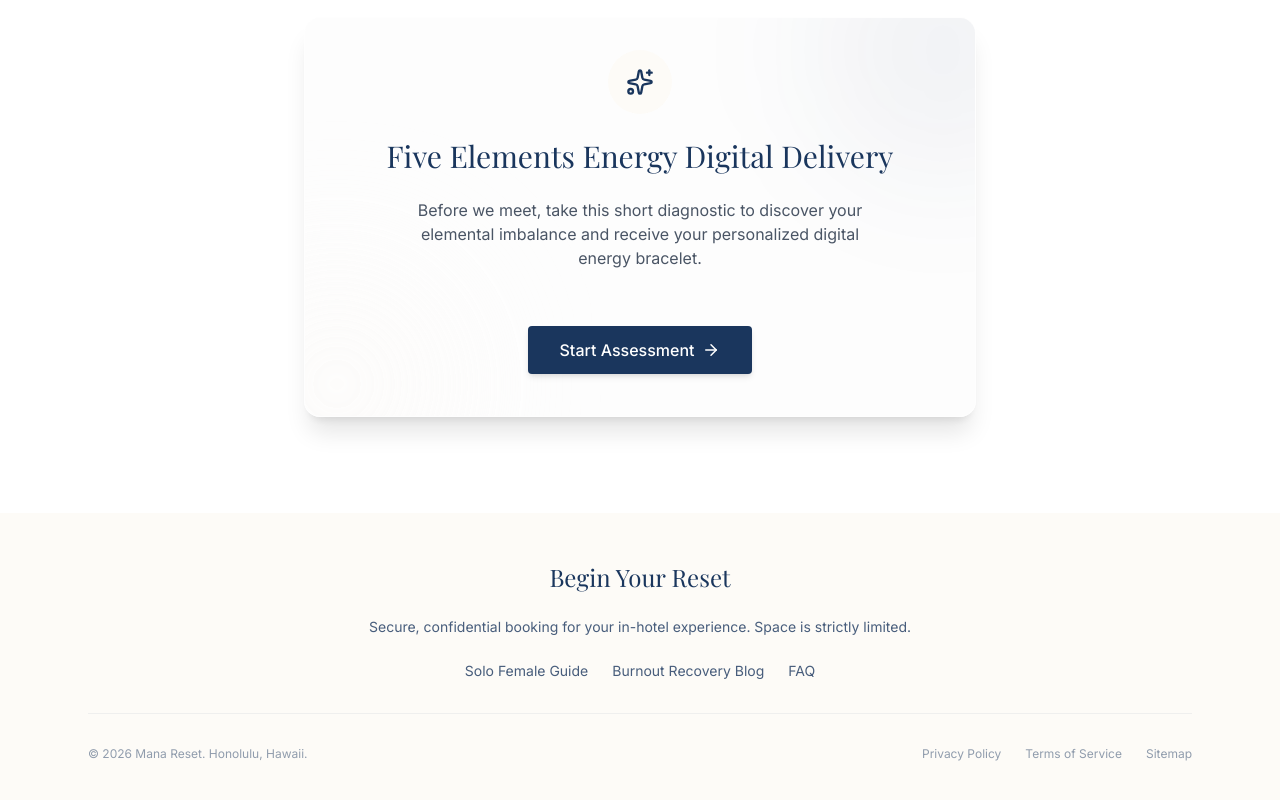
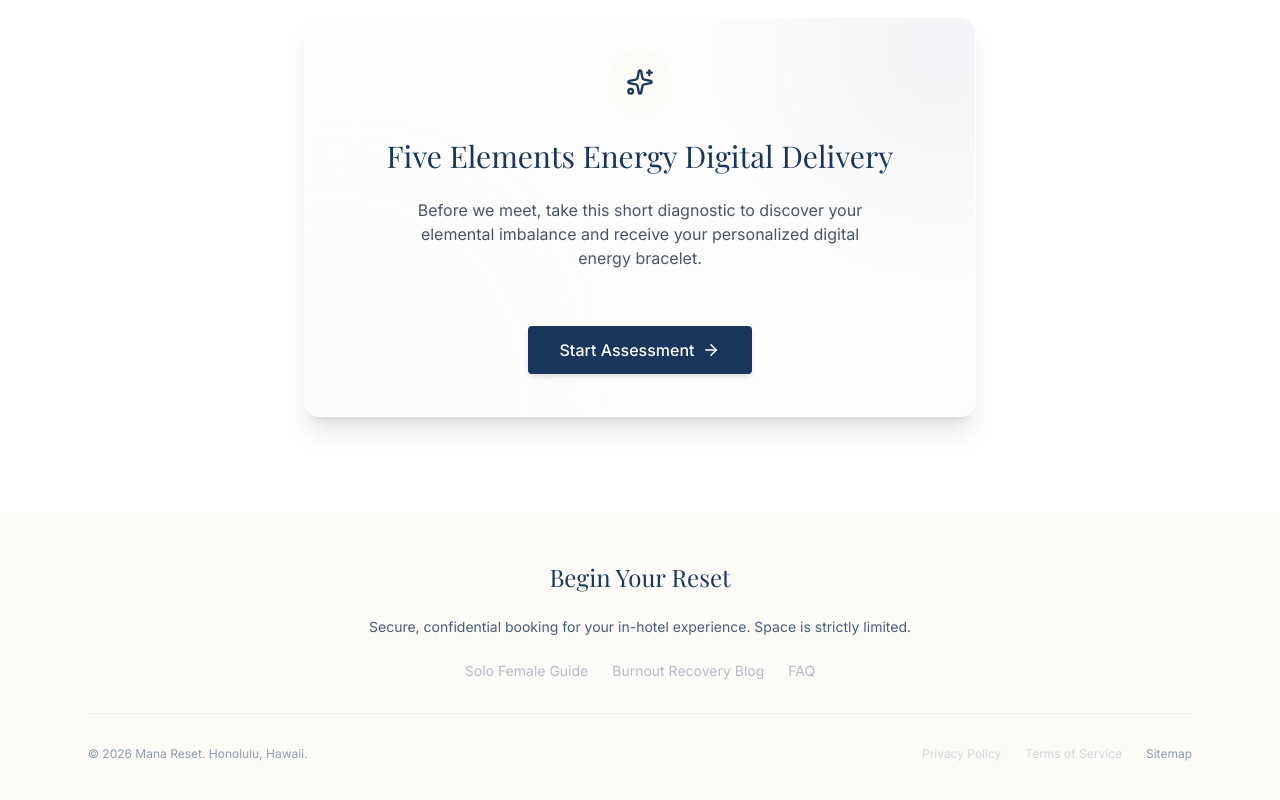
Before and after one commit to acutherapy/mana-web, a Next.js app: page /en in a window 1280 px wide. Shown: the part 3077-3877 px from the top of the page. Built offline with nearby package versions, Linux system fonts and the light colour scheme; a web font is replaced by a local one.

Commit message:
Refactor footer links to use NavItem component

```diff
--- a/src/components/Footer.tsx
+++ b/src/components/Footer.tsx
@@ -1,27 +1,73 @@
 import Link from 'next/link';
 import { getDictionary } from '@/i18n/getDictionary';
 
+// 🔥 全局开关：false = 不可点击（占位） / true = 正常跳转
+const ENABLE_LINKS = false;
+
 export default async function Footer({ lang }: { lang: 'en'|'zh'|'ja'|'ko'|'es' }) {
   const dict = await getDictionary(lang);
+
+  // 🔥 小组件：自动判断是否可点击
+  const NavItem = ({
+    href,
+    children,
+  }: {
+    href: string;
+    children: React.ReactNode;
+  }) => {
+    if (ENABLE_LINKS) {
+      return (
+        <Link href={href} className="hover:underline">
+          {children}
+        </Link>
+      );
+    }
+
+    return (
+      <span className="opacity-40 cursor-not-allowed">
+        {children}
+      </span>
+    );
+  };
+
   return (
     <footer className="bg-sand py-12 text-ocean/80">
       <div className="max-w-6xl mx-auto px-6">
         <div className="text-center space-y-6">
           <h2 className="font-serif text-2xl text-ocean">{dict.footer?.title}</h2>
           <p className="text-sm">{dict.footer?.subtitle}</p>
+
           <div className="flex justify-center gap-6 text-sm underline-offset-4 mb-8">
-            <Link href={`/${lang}/solo-hawaii`} className="hover:underline">{dict.footer?.guide}</Link>
-            <Link href={`/${lang}/blog/hawaii-reset-trip-burnout-recovery`} className="hover:underline">{dict.footer?.blog}</Link>
-            <Link href={`/${lang}/faq`} className="hover:underline">{dict.footer?.faq}</Link>
+            <NavItem href={`/${lang}/solo-hawaii`}>
+              {dict.footer?.guide}
+            </NavItem>
+
+            <NavItem href={`/${lang}/blog/hawaii-reset-trip-burnout-recovery`}>
+              {dict.footer?.blog}
+            </NavItem>
+
+            <NavItem href={`/${lang}/faq`}>
+              {dict.footer?.faq}
+            </NavItem>
           </div>
         </div>
 
         <div className="flex flex-col md:flex-row justify-between items-center text-xs opacity-60 pt-8 mt-8 border-t border-ocean/10">
           <p>{dict.footer?.copyright}</p>
+
           <div className="flex gap-6 mt-4 md:mt-0">
-            <Link href={`/${lang}/privacy-policy`} className="hover:underline">Privacy Policy</Link>
-            <Link href={`/${lang}/terms-of-service`} className="hover:underline">Terms of Service</Link>
-            <a href="/sitemap.xml" className="hover:underline">Sitemap</a>
+            <NavItem href={`/${lang}/privacy-policy`}>
+              Privacy Policy
+            </NavItem>
+
+            <NavItem href={`/${lang}/terms-of-service`}>
+              Terms of Service
+            </NavItem>
+
+            {/* Sitemap 保持可点击（一般已经存在） */}
+            <a href="/sitemap.xml" className="hover:underline">
+              Sitemap
+            </a>
           </div>
         </div>
       </div>
```
